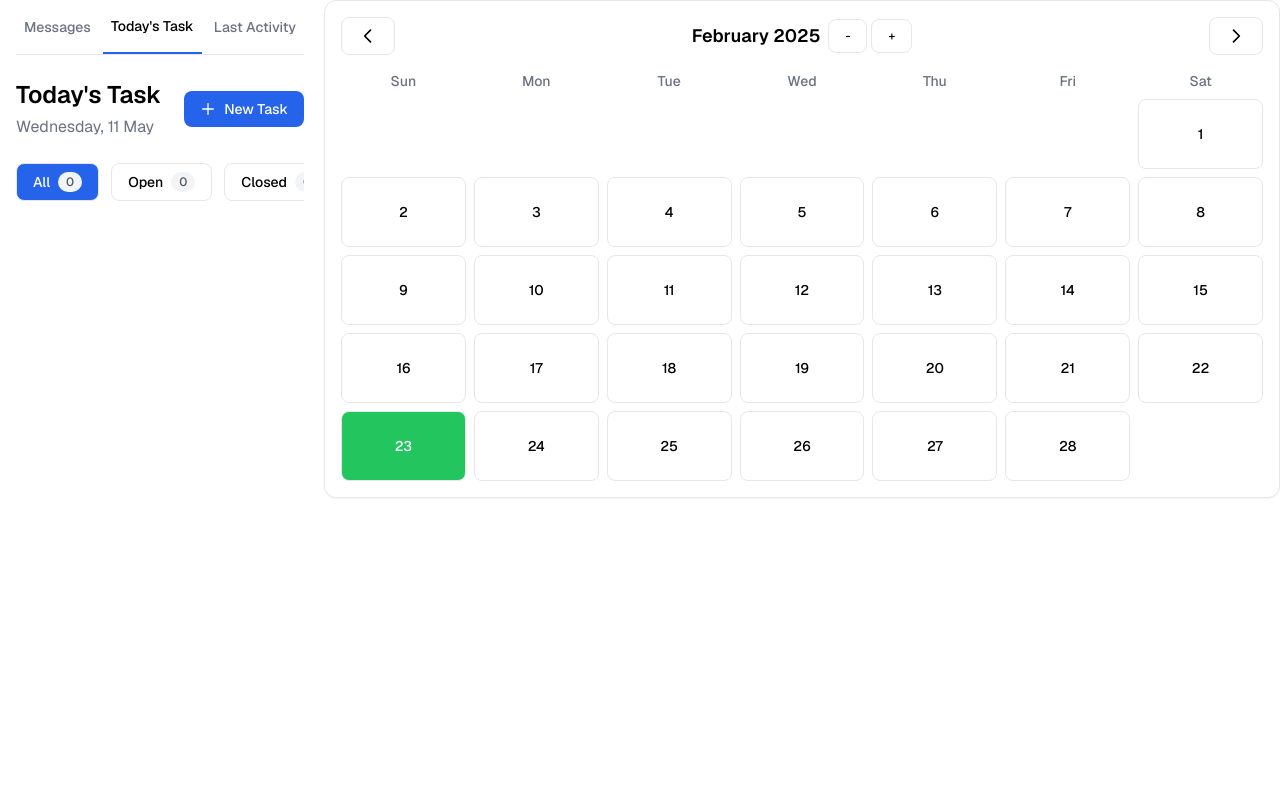
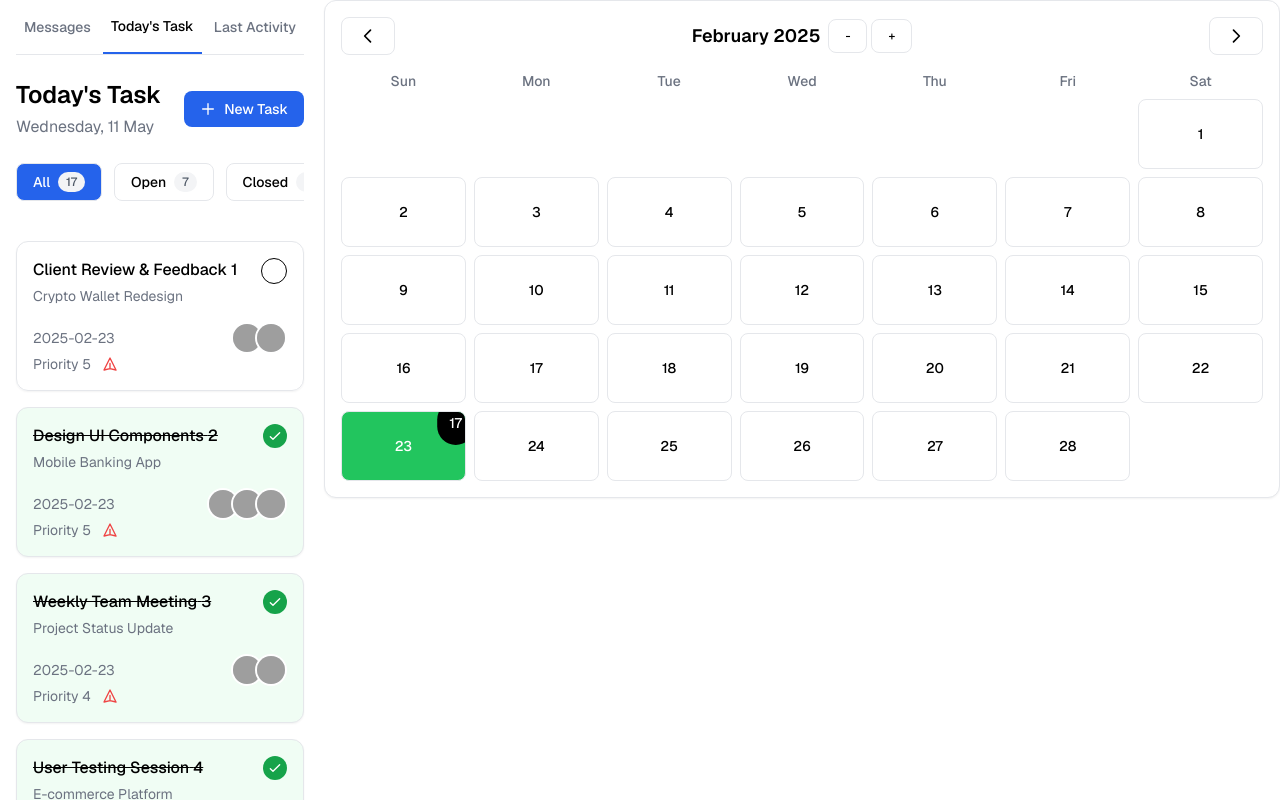
Before and after one commit to chandra2607/todo-with-drag-and-drop, a Next.js app: page / in a window 1280 px wide. Built offline with nearby package versions, Linux system fonts and the light colour scheme; grey boxes are pictures that could not be loaded.

Commit message:
feat: implement drag-and-drop functionality for task reordering in TaskCard component

```diff
--- a/app/components/TaskCard.tsx
+++ b/app/components/TaskCard.tsx
@@ -1,5 +1,6 @@
-import { useId, useState } from "react";
+import { useEffect, useId, useRef, useState } from "react";
 import { Avatar } from "./Avatar";
+import { useTasksContext } from "./contexts/tasksContext";
 
 interface TaskCardProps {
   title: string;
@@ -20,19 +21,71 @@ export function TaskCard({
   assignees,
   handleCompletionStatus,
   priority,
-  id
+  id,
 }: TaskCardProps) {
   const reactUnikId = useId();
+  const { tasks, setTasks } = useTasksContext();
   const [dragStarted, setDragStarted] = useState(false);
+  const [draggedIndex, setDraggedIndex] = useState(-1);
+  const [hoveredIndex, setHoveredIndex] = useState(-1);
+  const dragRef = useRef(null);
+  const lastDragPosition = useRef(null);
+  const handleDragEnter = (e: React.DragEvent<HTMLDivElement>) => {
+    setHoveredIndex(Number(id));
+  };
+  const handleDragLeave = (e: React.DragEvent<HTMLDivElement>) => {
+    setHoveredIndex(-1);
+  };
+
+  const handleDragOver = (e: React.DragEvent<HTMLDivElement>) => {
+    e.preventDefault();
+    setHoveredIndex(Number(id));
+    if (lastDragPosition.current !== null) {
+      const isDraggingUp = e.clientY < lastDragPosition.current;
+    }
+    lastDragPosition.current = e.clientY; // Continuously update position
+  };
+
+  const handleDrop = (e: React.DragEvent<HTMLDivElement>) => {
+    e.preventDefault();
+    setHoveredIndex(-1);
+
+    const jsonData = JSON.parse(e.dataTransfer.getData("application/json"));
+    const draggedTask = tasks.find((task) => task.id === jsonData.id);
+
+    if (!draggedTask) return;
+
+    const remainingTasks = tasks.filter((task) => task.id !== jsonData.id);
+    const hoveredTaskPosition = remainingTasks.findIndex(
+      (task) => task.id === hoveredIndex
+    );
+
+    if (hoveredTaskPosition === -1) return;
+
+    const isDraggingUp = e.clientY < lastDragPosition.current;
+    const newIndex = isDraggingUp
+      ? hoveredTaskPosition
+      : hoveredTaskPosition + 1;
+
+    const finalTasks = [
+      ...remainingTasks.slice(0, newIndex),
+      draggedTask,
+      ...remainingTasks.slice(newIndex),
+    ];
+
+    setTasks(finalTasks);
+  };
+
   const handleDragStart = (e: React.DragEvent<HTMLDivElement>) => {
     setDragStarted(true);
-
+    setDraggedIndex(Number(id));
+    lastDragPosition.current = e.clientY;
     const dragImage = e.target as HTMLElement;
+    // create custom ghose image for proper control
     const clonedDragImage = dragImage.cloneNode(true) as HTMLElement;
-    // Apply styles to ensure visibility and scaling
     clonedDragImage.style.width = `${dragImage.offsetWidth}px`;
     clonedDragImage.style.height = `${dragImage.offsetHeight}px`;
-    // Add the cloned element to DOM
+    // // Add the cloned element to DOM
     document.body.appendChild(clonedDragImage);
     e.dataTransfer.setDragImage(clonedDragImage, 50, 50);
 
@@ -41,31 +94,41 @@ export function TaskCard({
     });
 
     e.dataTransfer.setData("text", reactUnikId);
-    e.dataTransfer.setData("application/json", JSON.stringify({ id: id}));
+    e.dataTransfer.setData("application/json", JSON.stringify({ id: id }));
   };
   const handleDragEnd = (e: React.DragEvent<HTMLDivElement>) => {
     e.target.style.opacity = "";
     e.target.style.border = "";
     setDragStarted(false);
+    setDraggedIndex(-1);
   };
   return (
     <div
       id={reactUnikId}
+      ref={dragRef}
       draggable={true}
       onDragStart={handleDragStart}
       onDragEnd={handleDragEnd}
-
-
-      className={`border transition-all duration-700 ease-linear !bg-black !text-white rounded-xl p-4 shadow-sm ${
+      // handling drag events in between similar elements
+      onDragEnter={handleDragEnter}
+      onDragOver={handleDragOver}
+      onDragLeave={handleDragLeave}
+      onDrop={handleDrop}
+      className={`border transition-all duration-300 ease-linear rounded-xl p-4 shadow-sm ${
         isCompleted ? "bg-green-50" : ""
       }
       ${dragStarted ? "opacity-20" : ""}
+      ${
+        hoveredIndex === Number(id) && draggedIndex !== hoveredIndex
+          ? "relative after:absolute after:content-[''] after:h-full  after:w-full after:box-border after:border-blue-500 after:border-4 after:border-dotted  after:left-0 after:translate-y-4 after:right-0 after:-bottom-full after:rounded-md after:z-10 !mb-[182px] block"
+          : ""
+      }
       `}
     >
       <div className="flex items-start justify-between">
         <div className="space-y-1">
           <h3 className={`font-medium ${isCompleted ? "line-through" : ""}`}>
-            {title}
+            {title} {id}
           </h3>
           <p className="text-sm text-gray-500">{subtitle}</p>
         </div>
--- a/app/components/contexts/tasks.json
+++ b/app/components/contexts/tasks.json
@@ -3,7 +3,7 @@
     "id": 1,
     "title": "Client Review & Feedback",
     "subtitle": "Crypto Wallet Redesign",
-    "timeSlot": "2025-03-23",
+    "timeSlot": "2025-03-11",
     "priority": "5",
     "isCompleted": false,
     "assignees": ["/man.png", "/woman.png"]
@@ -12,7 +12,7 @@
     "id": 2,
     "title": "Design UI Components",
     "subtitle": "Mobile Banking App",
-    "timeSlot": "2025-03-23",
+    "timeSlot": "2025-03-11",
     "priority": "5",
     "isCompleted": true,
     "assignees": ["/man.png", "/profile.png", "/woman.png"]
--- a/app/components/contexts/tasksContext.tsx
+++ b/app/components/contexts/tasksContext.tsx
@@ -1,24 +1,35 @@
 "use client";
 import dayjs from "dayjs";
 import { createContext, useContext, useEffect, useMemo, useState } from "react";
-import initialTasks from '../contexts/tasks.json'
+import initialTasks from "../contexts/tasks.json";
 const TasksContext = createContext(null);
-export const TasksProvider = ({children}) => {
+export const TasksProvider = ({ children }) => {
   const [tasks, setTasks] = useState(initialTasks);
-  const [selectedDate, setSelectedDate] = useState(dayjs().format('YYYY-MM-DD'));
+  const [selectedDate, setSelectedDate] = useState(
+    dayjs().format("YYYY-MM-DD")
+  );
   // expose some variable to the window object
   const visibleTasks = useMemo(() => {
     return tasks.filter((task) => task.timeSlot === selectedDate);
-  },[tasks,selectedDate])
-
-  if(typeof window !== 'undefined')
-  {
-    window.tasks = tasks;
-    window.visibleTasks = visibleTasks;
-    window.dayjs = dayjs;
-    window.selectedDate = selectedDate;
-  }
-  const filters =[
+  }, [tasks, selectedDate]);
+  // modify the dates to be of current date , can be removed in future
+  useEffect(() => {
+    setTasks((prevTasks) =>
+      prevTasks.map((task) => ({
+        ...task,
+        timeSlot: dayjs().format("YYYY-MM-DD"),
+      })
+    ));
+  }, []);
+  // can be enabled for debugging
+  // if(typeof window !== 'undefined')
+  // {
+  //   window.tasks = tasks;
+  //   window.visibleTasks = visibleTasks;
+  //   window.dayjs = dayjs;
+  //   window.selectedDate = selectedDate;
+  // }
+  const filters = [
     { label: "All", count: visibleTasks.length, filteredTasks: visibleTasks },
     {
       label: "Open",
@@ -31,7 +42,7 @@ export const TasksProvider = ({children}) => {
       filteredTasks: visibleTasks.filter((item) => item.isCompleted === true),
     },
     // { label: "Archived", count: 2 },
-  ]
+  ];
   const [activeFilter, setActiveFilter] = useState(filters[0]);
   const handleAddTodo = (todo: {
     title: string;
@@ -58,11 +69,13 @@ export const TasksProvider = ({children}) => {
     );
   };
   useEffect(() => {
-    setActiveFilter(filters.find(f => f.label === activeFilter.label) || filters[0]);
-  }, [tasks,selectedDate]);
-  const handleSelectedDay=(day)=>{
-    setSelectedDate(day)
-  }
+    setActiveFilter(
+      filters.find((f) => f.label === activeFilter.label) || filters[0]
+    );
+  }, [tasks, selectedDate]);
+  const handleSelectedDay = (day) => {
+    setSelectedDate(day);
+  };
 
   return (
     <TasksContext.Provider
```
